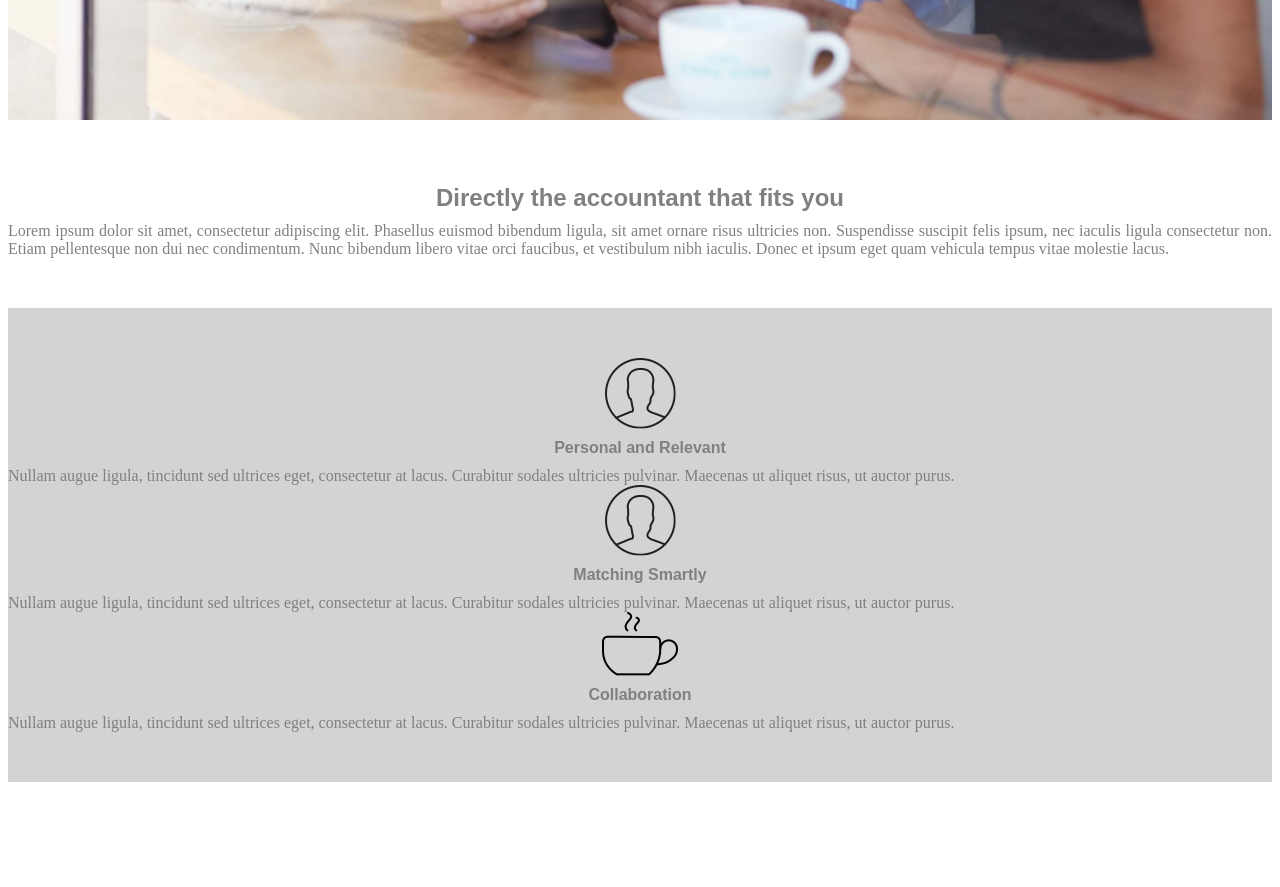
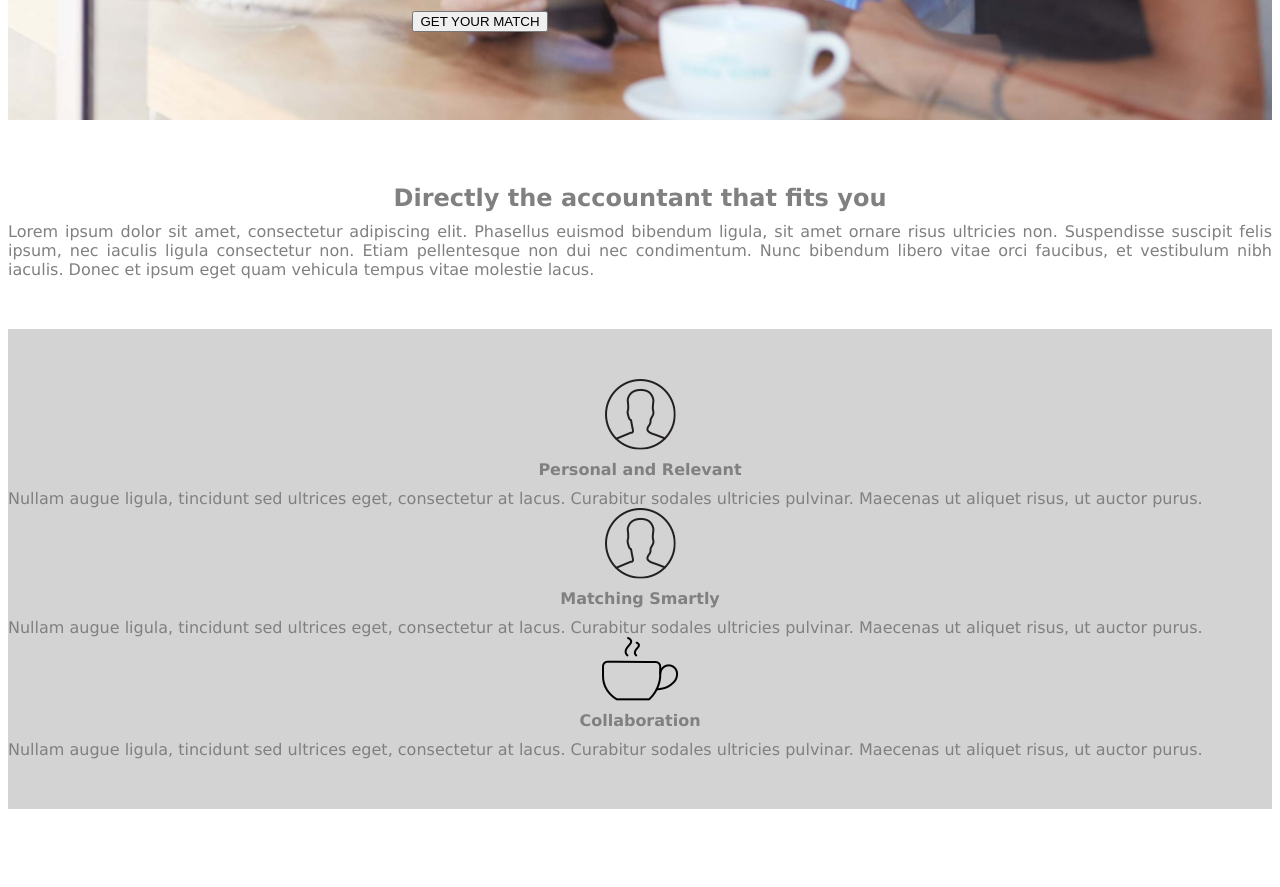
Before and after one commit to pulakchakraborty/react-redux-landingpage, a React app: page / in a window 1280 px wide. Shown: the part 731-1618 px from the top of the page. Built offline with nearby package versions, Linux system fonts and the light colour scheme.

Commit message:
Adding fonts to scss

```diff
--- a/dev/scss/style.scss
+++ b/dev/scss/style.scss
@@ -1,4 +1,37 @@
 
+@font-face{
+	font-family: 'AlwynOT-Regular';
+    src: url("../../assets/fonts/AlwynOT-Regular.eot") format("eot"),
+         url("../../assets/fonts/AlwynOT-Regular.woff2") format("woff2"),
+         url("../../assets/fonts/AlwynOT-Regular.woff") format("woff"),
+         url('../../assets/fonts/AlwynOT-Regular.ttf') format("truetype"),
+         url("../../assets/fonts/AlwynOT-Regular.svg#AlwynOT-Regular") format("svg");
+}
+
+@font-face{
+	font-family: 'AlwynOT-Bold';
+    src: url("../../assets/fonts/AlwynOT-Bold.eot") format("eot"),
+         url("../../assets/fonts/AlwynOT-Bold.woff2") format("woff2"),
+         url("../../assets/fonts/AlwynOT-Bold.woff") format("woff"),
+         url('../../assets/fonts/AlwynOT-Bold.ttf') format("truetype"),
+         url("../../assets/fonts/AlwynOT-Bold.svg#AlwynOT-Bold") format("svg");
+}
+
+@font-face{
+	font-family: 'AlwynOT-Light';
+    src: url("../../assets/fonts/AlwynOT-Light.eot") format("eot"),
+         url("../../assets/fonts/AlwynOT-Light.woff") format("woff"),
+         url('../../assets/fonts/AlwynOT-Light.ttf') format("truetype"),
+         url("../../assets/fonts/AlwynOT-Light.svg#AlwynOT-Light") format("svg");
+}
+
+@font-face{
+	font-family: 'AlwynOT-Thin';
+    src: url("../../assets/fonts/AlwynOT-Thin.eot") format("eot"),
+         url("../../assets/fonts/AlwynOT-Thin.woff") format("woff"),
+         url('../../assets/fonts/AlwynOT-Thin.ttf') format("truetype"),
+         url("../../assets/fonts/AlwynOT-Thin.svg#AlwynOT-Thin") format("svg");
+}
 
 .heading{
 	color:grey;
@@ -6,12 +39,13 @@
 	margin: 10px 10px 10px 10px;
 	font-size: x-large;
 	font-weight: bold;
-	font-family: Gill Sans Extrabold, sans-serif;
+	font-family: "Lucida Sans Unicode";
 }
 
 .data{
 	color: grey;
 	text-align: justify;
+	font-family: "Lucida Sans Unicode";
 }
 
 .heading-small{
@@ -20,7 +54,7 @@
 	margin: 10px 10px 10px 10px;
 	font-size: medium;
 	font-weight: bold;
-	font-family: Gill Sans Extrabold, sans-serif;
+	font-family: "Lucida Sans Unicode";
 }
 
 .advantages-section{
@@ -58,7 +92,7 @@
     margin: 10px 10px 10px 0px;
     font-size: medium;
     font-weight: bold;
-    font-family: Gill Sans Extrabold, sans-serif;
+    font-family: "Lucida Sans Unicode";
 }
 
 .top-content-image{
@@ -77,13 +111,14 @@
 	margin: 10px 10px 10px 10px;
 	font-size: 400%;
 	font-weight: bold;
-	font-family: Gill Sans Extrabold, sans-serif;
+	font-family: "Lucida Sans Unicode";
 }
 
 .top-content-caption{
 	text-align: center;
     color: white;
     font-size: 200%;
+    font-family: "Lucida Sans Unicode";
 }
 
 .top-content-button{
```
Also changed, not shown: dev/js/containers/landingpage-headinganddata.js (+5 -5 lines), src/265cfad4d6f9cae699c853b6e4c337cc.ttf (added).
